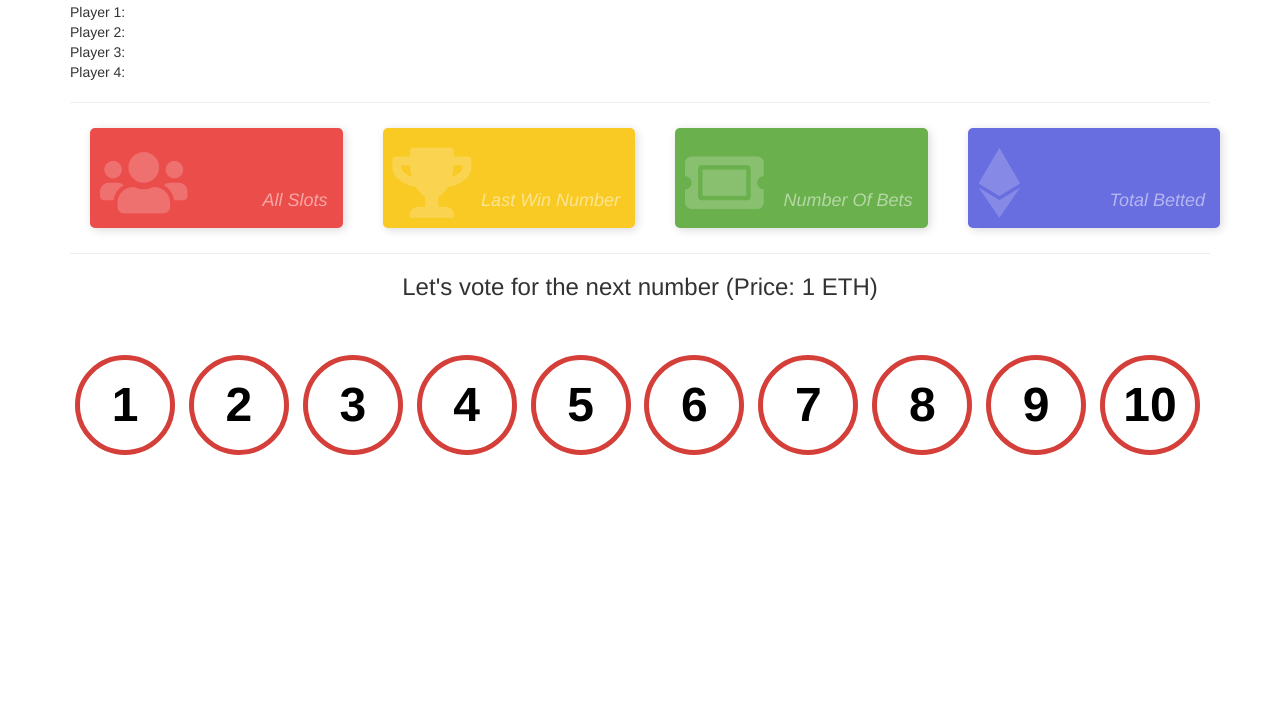
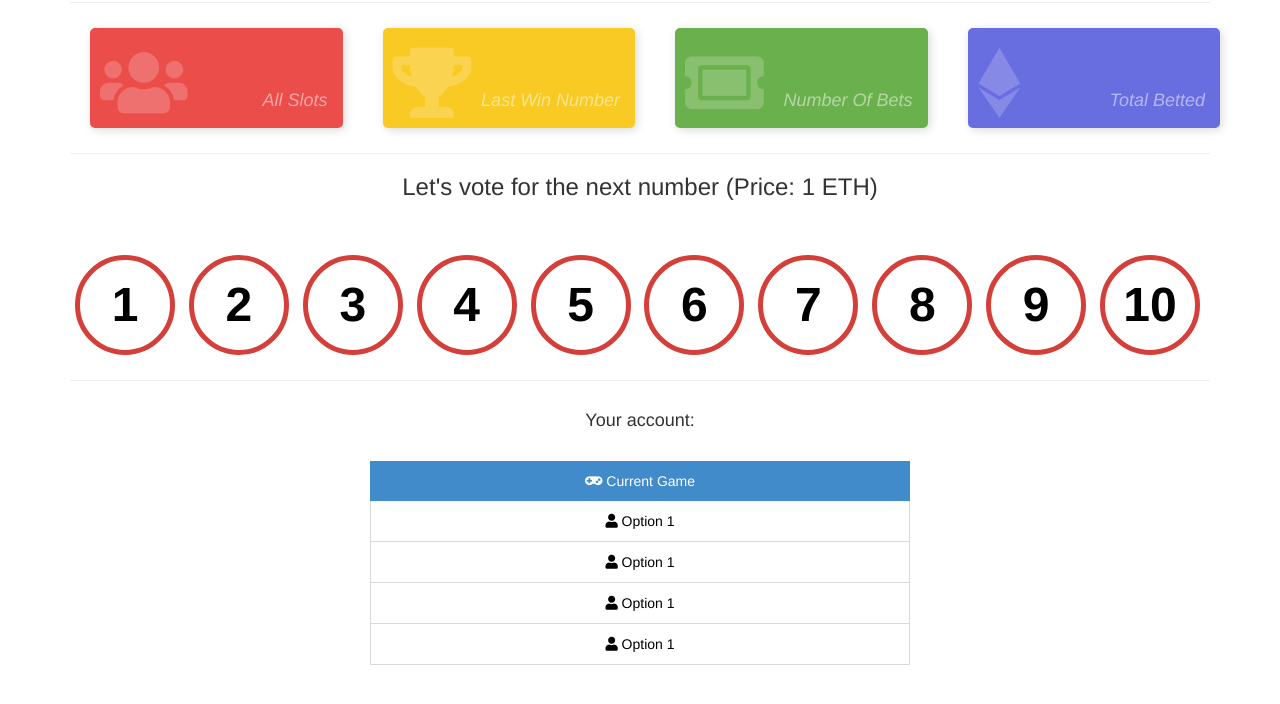
Before and after one commit to dotrungkien/betting-app, a website: page src/index.html in a window 1280 px wide. Shown: the part 96-800 px from the top of the page. Drawn offline with nearby package versions, Linux system fonts and the light colour scheme.

Commit message:
Update design current game and balance

```diff
--- a/src/css/index.css
+++ b/src/css/index.css
@@ -74,3 +74,41 @@
     display: block;
     font-size: 18px;
 }
+
+.nav-pills>li.active>a,
+.nav-pills>li.active>a:hover,
+.nav-pills>li.active>a:focus {
+    color: #fff;
+    background-color: #428bca;
+}
+
+.margintop20 {
+    margin-top: 20px;
+}
+
+.nav-pills>li>a {
+    border-radius: 0px;
+}
+
+a {
+    color: #000;
+    text-decoration: none;
+}
+
+a:hover {
+    color: #000;
+    text-decoration: none;
+}
+
+
+.nav-stacked>li+li {
+    margin-top: 0px;
+    margin-left: 0;
+    border-bottom: 1px solid #dadada;
+    border-left: 1px solid #dadada;
+    border-right: 1px solid #dadada;
+}
+
+.active2 {
+    border-right: 4px solid #428bca;
+}
--- a/src/index.html
+++ b/src/index.html
@@ -19,13 +19,6 @@
       <div class="col-xs-12">
         <div class="row text-center">
           <img src="images/logo.png" alt="Yolo Betting"/>
-        </div>
-        <div>Your account: <span id='coinbase'></span></div>
-        <div>
-          <div>Player 1: <span id='player1'></span></div>
-          <div>Player 2: <span id='player2'></span></div>
-          <div>Player 3: <span id='player3'></span></div>
-          <div>Player 4: <span id='player4'></span></div>
         </div>
         <hr />
         <div class="container">
@@ -79,6 +72,22 @@
         <button type="button" class="btn bet-number btn-danger btn-circle btn-xl">8</button>
         <button type="button" class="btn bet-number btn-danger btn-circle btn-xl">9</button>
         <button type="button" class="btn bet-number btn-danger btn-circle btn-xl">10</button>
+
+        <hr />
+
+        <div class="row text-center">
+          <h4>Your account: <span id='coinbase'></span></h4>
+        </div>
+
+        <div class="col-xs-6 col-xs-offset-3 column margintop20 text-center">
+          <ul class="nav nav-pills nav-stacked">
+            <li class="active"><a href="#"><span class="fa fa-gamepad"></span> Current Game</a></li>
+            <li><a href="#"><span class="fa fa-user"></span> <span id='player1'>Option 1</span></a></li>
+            <li><a href="#"><span class="fa fa-user"></span> <span id='player2'>Option 1</span></a></li>
+            <li><a href="#"><span class="fa fa-user"></span> <span id='player3'>Option 1</span></a></li>
+            <li><a href="#"><span class="fa fa-user"></span> <span id='player4'>Option 1</span></a></li>
+          </ul>
+        </div>
       </div>
     </div>
   </div>
```
